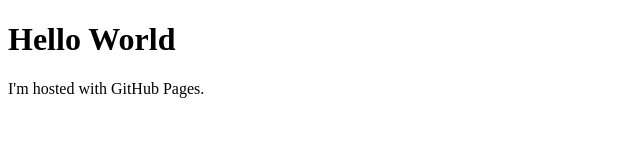
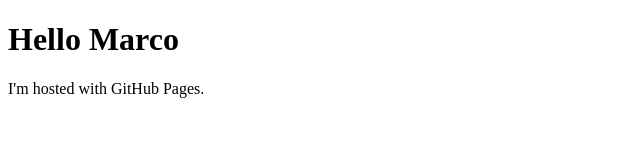
Before and after one commit to BretHenkel12/BretHenkel12, a plain HTML site: page index.html in a window 1280 px wide. Shown: the full height of the page, 0-640 px from the left. Drawn offline with Linux system fonts and the light colour scheme.

Commit message:
Update index.html

```diff
--- a/index.html
+++ b/index.html
@@ -1,7 +1,7 @@
 <!DOCTYPE html>
 <html>
 <body>
-<h1>Hello World</h1>
+<h1>Hello Marco</h1>
 <p>I'm hosted with GitHub Pages.</p>
 </body>
 </html>
```
